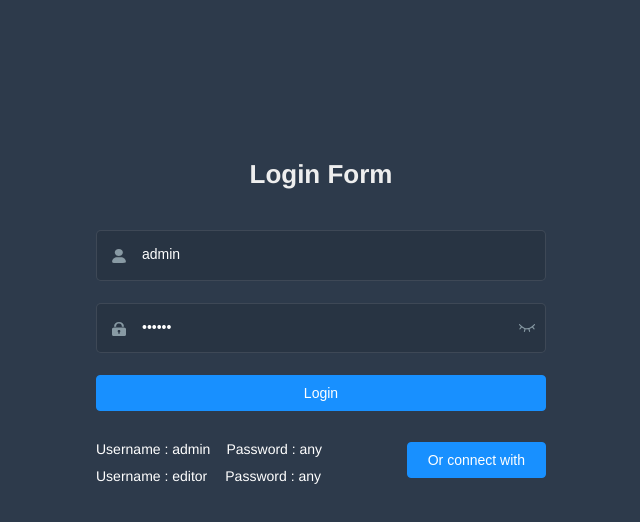
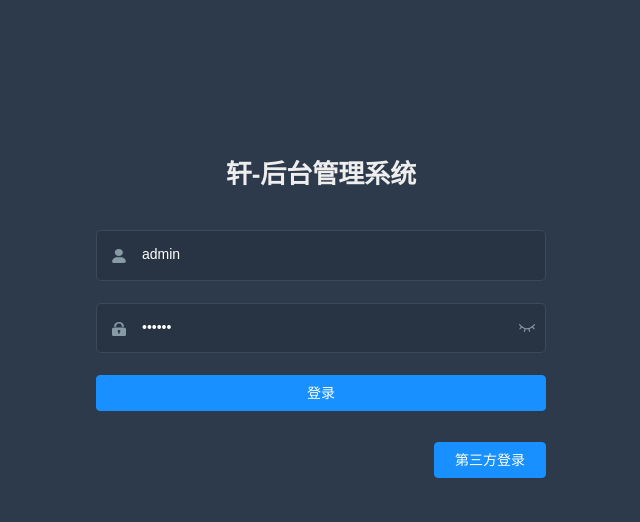
Before and after one commit to lhing17/xuan-front, a Vue app: page /#/login in a window 1280 px wide. Shown: the top 522 px of the page, without its empty margins (319-959 px from the left). Built offline with nearby package versions, Linux system fonts and the light colour scheme.

Commit message:
feat: 登录前后台贯通。

```diff
--- a/package.json
+++ b/package.json
@@ -5,7 +5,7 @@
   "author": "Pan <panfree23@gmail.com>",
   "license": "MIT",
   "scripts": {
-    "dev": "vue-cli-service serve",
+    "dev": "vue-cli-service serve --fix",
     "build:prod": "vue-cli-service build",
     "build:stage": "vue-cli-service build --mode staging",
     "preview": "node build/index.js --preview",
@@ -89,6 +89,7 @@
     "eslint": "5.15.3",
     "eslint-plugin-vue": "5.2.2",
     "html-webpack-plugin": "3.2.0",
+    "http-proxy-middleware": "^1.0.4",
     "husky": "1.3.1",
     "lint-staged": "8.1.5",
     "mockjs": "1.0.1-beta3",
--- a/src/api/user.js
+++ b/src/api/user.js
@@ -2,7 +2,7 @@ import request from '@/utils/request'
 
 export function login(data) {
   return request({
-    url: '/vue-element-admin/user/login',
+    url: '/user/login',
     method: 'post',
     data
   })
@@ -10,7 +10,7 @@ export function login(data) {
 
 export function getInfo(token) {
   return request({
-    url: '/vue-element-admin/user/info',
+    url: '/user/info',
     method: 'get',
     params: { token }
   })
--- a/src/main.js
+++ b/src/main.js
@@ -6,7 +6,6 @@ import 'normalize.css/normalize.css' // a modern alternative to CSS resets
 
 import Element from 'element-ui'
 import './styles/element-variables.scss'
-import enLang from 'element-ui/lib/locale/lang/en'// 如果使用中文语言包请默认支持，无需额外引入，请删除该依赖
 
 import '@/styles/index.scss' // global css
 
@@ -34,8 +33,7 @@ if (process.env.NODE_ENV === 'production') {
 }
 
 Vue.use(Element, {
-  size: Cookies.get('size') || 'medium', // set element-ui default size
-  locale: enLang // 如果使用中文，无需设置，请删除
+  size: Cookies.get('size') || 'medium' // set element-ui default size
 })
 
 // register global utility filters
--- a/src/store/modules/user.js
+++ b/src/store/modules/user.js
@@ -35,8 +35,9 @@ const actions = {
     return new Promise((resolve, reject) => {
       login({ username: username.trim(), password: password }).then(response => {
         const { data } = response
-        commit('SET_TOKEN', data.token)
-        setToken(data.token)
+        const token = 'Bearer ' + data
+        commit('SET_TOKEN', token)
+        setToken(token)
         resolve()
       }).catch(error => {
         reject(error)
--- a/src/utils/index.js
+++ b/src/utils/index.js
@@ -1,6 +1,14 @@
 /**
  * Created by PanJiaChen on 16/11/18.
  */
+//表单序列化
+export const serialize = data => {
+  let list = [];
+  Object.keys(data).forEach(ele => {
+    list.push(`${ele}=${data[ele]}`)
+  })
+  return list.join('&');
+};
 
 /**
  * Parse the time to string
@@ -45,7 +53,9 @@ export function parseTime(time, cFormat) {
   const time_str = format.replace(/{([ymdhisa])+}/g, (result, key) => {
     const value = formatObj[key]
     // Note: getDay() returns 0 on Sunday
-    if (key === 'a') { return ['日', '一', '二', '三', '四', '五', '六'][value ] }
+    if (key === 'a') {
+      return ['日', '一', '二', '三', '四', '五', '六'][value]
+    }
     return value.toString().padStart(2, '0')
   })
   return time_str
@@ -252,7 +262,7 @@ export function getTime(type) {
 export function debounce(func, wait, immediate) {
   let timeout, args, context, timestamp, result
 
-  const later = function() {
+  const later = function () {
     // 据上一次触发时间间隔
     const last = +new Date() - timestamp
 
@@ -269,7 +279,7 @@ export function debounce(func, wait, immediate) {
     }
   }
 
-  return function(...args) {
+  return function (...args) {
     context = this
     timestamp = +new Date()
     const callNow = immediate && !timeout
--- a/src/utils/request.js
+++ b/src/utils/request.js
@@ -1,13 +1,14 @@
 import axios from 'axios'
-import { MessageBox, Message } from 'element-ui'
+import {MessageBox, Message} from 'element-ui'
 import store from '@/store'
-import { getToken } from '@/utils/auth'
+import {getToken} from '@/utils/auth'
+import qs from 'qs' // url参数转换
 
 // create an axios instance
 const service = axios.create({
   baseURL: process.env.VUE_APP_BASE_API, // url = base url + request url
   // withCredentials: true, // send cookies when cross-domain requests
-  timeout: 5000 // request timeout
+  timeout: 50000 // request timeout
 })
 
 // request interceptor
@@ -19,8 +20,11 @@ service.interceptors.request.use(
       // let each request carry token
       // ['X-Token'] is a custom headers key
       // please modify it according to the actual situation
-      config.headers['X-Token'] = getToken()
+      config.headers['Authorization'] = getToken()
     }
+    // if (config.method === 'post') {
+    //   config.data = serialize(config.data)
+    // }
     return config
   },
   error => {
@@ -35,7 +39,7 @@ service.interceptors.response.use(
   /**
    * If you want to get http information such as headers or status
    * Please return  response => response
-  */
+   */
 
   /**
    * Determine the request status by custom code
--- a/src/utils/validate.js
+++ b/src/utils/validate.js
@@ -15,7 +15,7 @@ export function isExternal(path) {
  * @returns {Boolean}
  */
 export function validUsername(str) {
-  const valid_map = ['admin', 'editor']
+  const valid_map = ['admin', 'editor', 'lhing17']
   return valid_map.indexOf(str.trim()) >= 0
 }
 
--- a/src/views/login/components/SocialSignin.vue
+++ b/src/views/login/components/SocialSignin.vue
@@ -2,7 +2,7 @@
   <div class="social-signup-container">
     <div class="sign-btn" @click="wechatHandleClick('wechat')">
       <span class="wx-svg-container"><svg-icon icon-class="wechat" class="icon" /></span>
-      WeChat
+     微信
     </div>
     <div class="sign-btn" @click="tencentHandleClick('tencent')">
       <span class="qq-svg-container"><svg-icon icon-class="qq" class="icon" /></span>
--- a/src/views/login/index.vue
+++ b/src/views/login/index.vue
@@ -3,7 +3,7 @@
     <el-form ref="loginForm" :model="loginForm" :rules="loginRules" class="login-form" autocomplete="on" label-position="left">
 
       <div class="title-container">
-        <h3 class="title">Login Form</h3>
+        <h3 class="title">轩-后台管理系统</h3>
       </div>
 
       <el-form-item prop="username">
@@ -13,7 +13,7 @@
         <el-input
           ref="username"
           v-model="loginForm.username"
-          placeholder="Username"
+          placeholder="用户名"
           name="username"
           type="text"
           tabindex="1"
@@ -31,7 +31,7 @@
             ref="password"
             v-model="loginForm.password"
             :type="passwordType"
-            placeholder="Password"
+            placeholder="密码"
             name="password"
             tabindex="2"
             autocomplete="on"
@@ -45,29 +45,23 @@
         </el-form-item>
       </el-tooltip>
 
-      <el-button :loading="loading" type="primary" style="width:100%;margin-bottom:30px;" @click.native.prevent="handleLogin">Login</el-button>
+      <el-button :loading="loading" type="primary" style="width:100%;margin-bottom:30px;" @click.native.prevent="handleLogin">登录</el-button>
 
       <div style="position:relative">
         <div class="tips">
-          <span>Username : admin</span>
-          <span>Password : any</span>
+          <span></span>
         </div>
         <div class="tips">
-          <span style="margin-right:18px;">Username : editor</span>
-          <span>Password : any</span>
+          <span></span>
         </div>
 
         <el-button class="thirdparty-button" type="primary" @click="showDialog=true">
-          Or connect with
+          第三方登录
         </el-button>
       </div>
     </el-form>
 
-    <el-dialog title="Or connect with" :visible.sync="showDialog">
-      Can not be simulated on local, so please combine you own business simulation! ! !
-      <br>
-      <br>
-      <br>
+    <el-dialog title="第三方登录" :visible.sync="showDialog">
       <social-sign />
     </el-dialog>
   </div>
@@ -83,14 +77,14 @@ export default {
   data() {
     const validateUsername = (rule, value, callback) => {
       if (!validUsername(value)) {
-        callback(new Error('Please enter the correct user name'))
+        callback(new Error('请输入正确的用户名'))
       } else {
         callback()
       }
     }
     const validatePassword = (rule, value, callback) => {
       if (value.length < 6) {
-        callback(new Error('The password can not be less than 6 digits'))
+        callback(new Error('密码不能短于6位'))
       } else {
         callback()
       }
--- a/vue.config.js
+++ b/vue.config.js
@@ -1,6 +1,7 @@
 'use strict'
 const path = require('path')
 const defaultSettings = require('./src/settings.js')
+const proxy = require('http-proxy-middleware')
 
 function resolve(dir) {
   return path.join(__dirname, dir)
@@ -36,7 +37,16 @@ module.exports = {
       warnings: false,
       errors: true
     },
-    before: require('./mock/mock-server.js')
+    proxy: {
+      '/api': {
+        target: 'http://localhost:8080',
+        changeOrigin: true,
+        pathRewrite: {
+          '^/api': '/'
+        }
+      }
+    },
+    // before: require('./mock/mock-server.js')
   },
   configureWebpack: {
     // provide the app's title in webpack's name field, so that
```
Also changed, not shown: 1 other file (tests, documents, lock files or other folders). Lines whose indentation alone changed are shown as unchanged.
